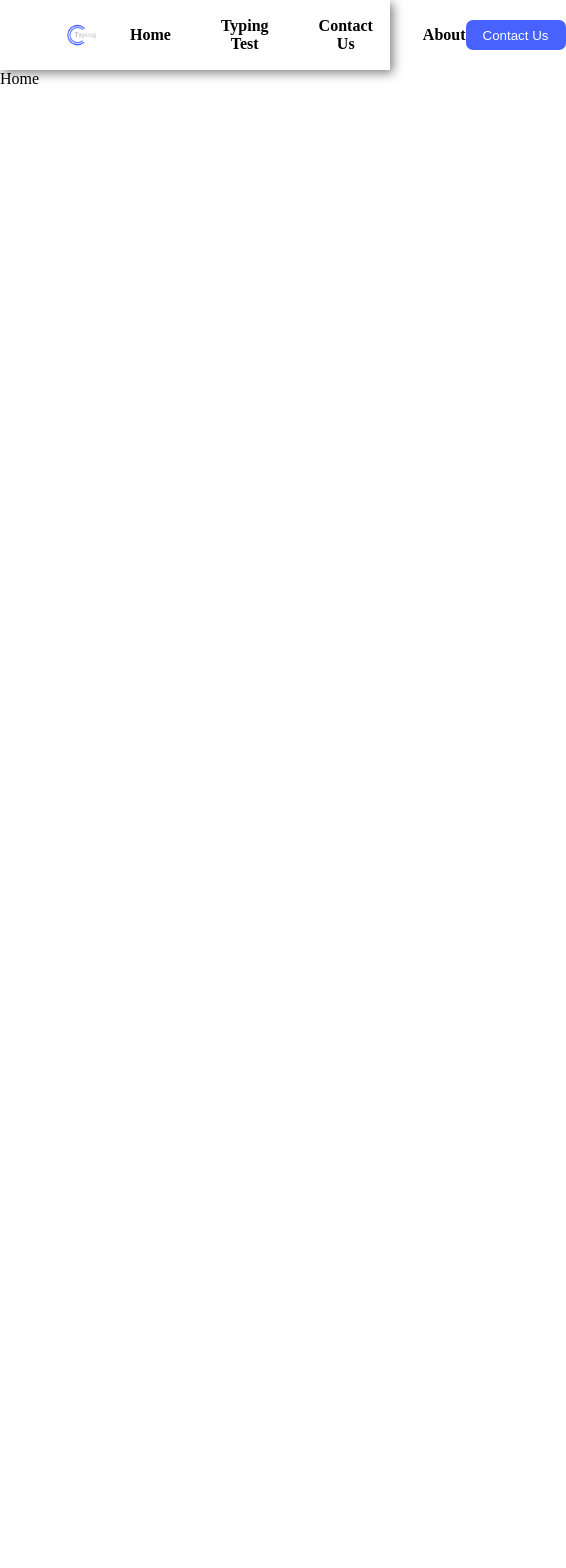
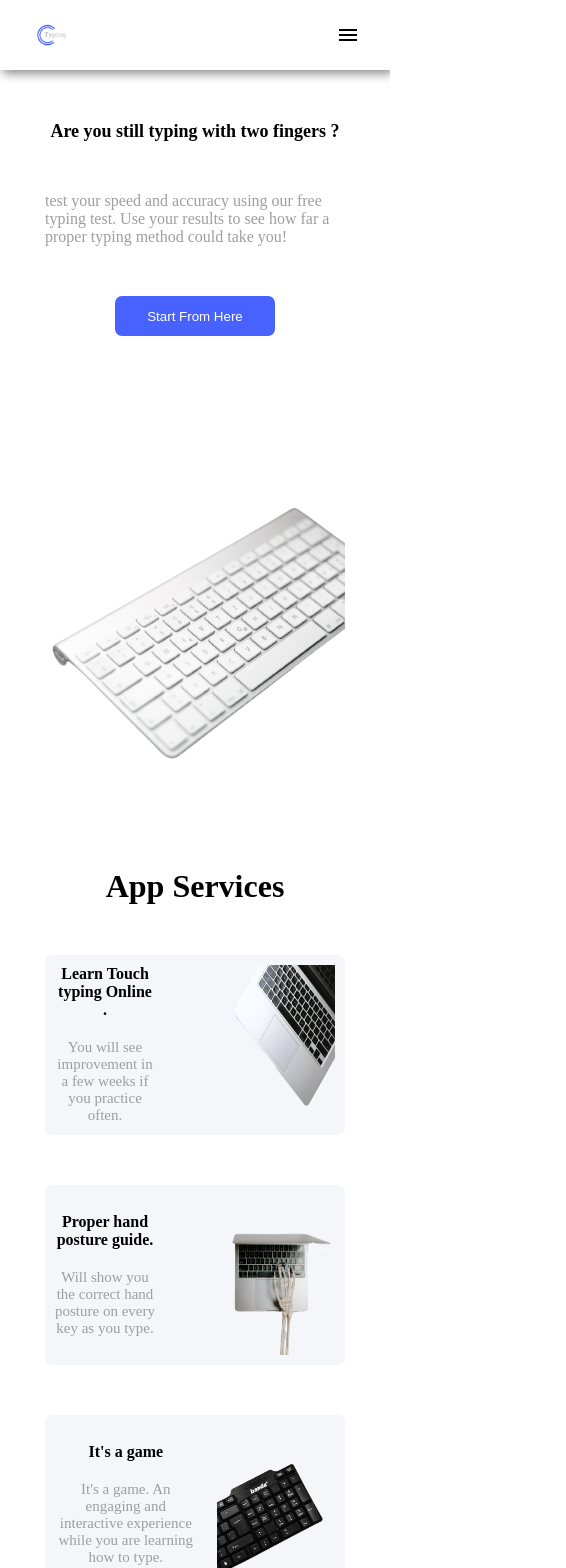
Before and after one commit to ibrahim2375/typing-test, a React (Create React App) app: page / in a window 390 px wide. Shown: the top 1568 px of the page, 566 px wide, since content can reach past the window. Before the commit the page ends 844 px from the top, so only its background shows below. Built offline with nearby package versions, Linux system fonts and the light colour scheme.

Commit message:
finished services and landing home

```diff
--- a/package.json
+++ b/package.json
@@ -3,6 +3,10 @@
   "version": "0.1.0",
   "private": true,
   "dependencies": {
+    "@emotion/react": "^11.7.1",
+    "@emotion/styled": "^11.6.0",
+    "@mui/icons-material": "^5.4.1",
+    "@mui/material": "^5.4.1",
     "@testing-library/jest-dom": "^5.16.2",
     "@testing-library/react": "^12.1.2",
     "@testing-library/user-event": "^13.5.0",
--- a/src/App.css
+++ b/src/App.css
@@ -8,6 +8,7 @@
   border: none;
   outline: none;
 }
+
 /* Header style */
 .App header {
   padding: 0 var(--padding);
@@ -27,22 +28,23 @@
   height: var(--logoHeight);
 }
 /* links style */
-.App .links ul {
+.App ul {
   display: flex;
   justify-content: center;
   align-items: center;
   gap: var(--gap);
 }
-.App .links ul li {
+.App ul li {
   text-align: center;
   cursor: pointer;
   font-weight: bold;
+
 }
-.App .links ul li .link {
+.App ul li .link {
   text-decoration: none;
   color: var(--titleColor);
 }
-.App .links ul li .link:hover {
+.App ul li .link:hover {
   color: var(--seconColor);
 }
 .App .contactUs {
@@ -66,3 +68,51 @@
   color: var(--seconColor);
   cursor: pointer;
 }
+.App .menu {
+  display: none;
+}
+
+@media (max-width: 768px) {
+  .App header {
+    padding: 0 30px;
+  }
+  /* links style */
+  .App ul {
+    flex-direction: row;
+  }
+  .App .contactUs .btn-contact {
+    display: none;
+  }
+}
+
+@media (max-width: 480px) {
+  .App header {
+    position: relative;
+  }
+  .App ul {
+    display: none;
+    width: 100%;
+    position: absolute;
+    background-color: var(--mainColor);
+    right: 0px;
+    top: 73px;
+   box-shadow: 0px 0px 10px rgba(0, 0, 0, 0.5);;
+    border-radius: var(--borderRadius);
+    -webkit-border-radius: var(--borderRadius);
+    -moz-border-radius: var(--borderRadius);
+    -ms-border-radius: var(--borderRadius);
+    -o-border-radius: var(--borderRadius);
+  }
+  .App ul li {
+    padding: 20px;
+  }
+  .App .menu {
+    display: block;
+    position: absolute;
+    right: 30px;
+    top: calc(var(--logoHeight) / 2px);
+  }
+  /* .App .menu:hover + ul {
+    display: block;
+  } */
+}
--- a/src/App.js
+++ b/src/App.js
@@ -1,4 +1,4 @@
-import React from 'react';
+import React, { useState, useRef, useEffect } from 'react';
 import {
   BrowserRouter as Router,
   Routes,
@@ -10,34 +10,49 @@ import logo from './img/logo.png';
 import Home from './components/Home.js';
 import Typing from './components/TypingTest';
 import About from './components/About';
+import MenuIcon from '@mui/icons-material/Menu';
 function App() {
+  const divRef = useRef(null);
+  const showList = () => {
+    if (window.innerWidth <= 480) {
+      divRef.current.style.display === 'block' ? divRef.current.style.display = 'none' : divRef.current.style.display = 'block';
+    }
+  }
+  useEffect(() => {
+    if (window.innerWidth <= 480) {
+      window.onscroll = () => {
+        divRef.current.style.display = 'none';
+      }
+
+    }
+
+  }, [])
+
   return (
-    <div className="App">
+    <div className="App" >
       <Router>
         <header>
           <div className="logo">
             <img src={logo} alt="Logo" name="logo" />
           </div>
-          <div className="links">
-            <ul>
-              <li><Link to="/" className="link">Home</Link></li>
-              <li><Link to="/typing" className="link">Typing Test</Link></li>
-              <li>Contact Us</li>
-              <li><Link to="/about" className="link">About</Link></li>
-            </ul>
-          </div>
+          <MenuIcon className="menu" onClick={showList} />
+          <ul ref={divRef} >
+            <li><Link to="/" className="link">Home</Link></li>
+            <li><Link to="/typing" className="link">Typing Test</Link></li>
+            <li>Contact Us</li>
+            <li><Link to="/about" className="link">About</Link></li>
+          </ul>
           <div className="contactUs">
             <button className="btn-contact">Contact Us</button>
           </div>
         </header>
         <Routes>
-          <Route exact="true" path="/" element={<Home />}></Route>
+          <Route exact path="/" element={<Home />}></Route>
           <Route path="/typing" element={<Typing />}></Route>
           <Route path="/about" element={<About />}></Route>
-
         </Routes>
       </Router>
-    </div >
+    </div>
 
   );
 }
--- a/src/components/Home.js
+++ b/src/components/Home.js
@@ -1,8 +1,84 @@
-import React from 'react'
+import React, { useState } from 'react'
+import '../css/Home.css';
+import Landing from '../img/Home landing.png'
+import Services from './Services';
+import img1 from '../img/services1.png';
+import img2 from '../img/services2.png';
+import img3 from '../img/services3.png';
+import img4 from '../img/services4.png';
 
 function Home() {
+    const [data, setdata] = useState([
+        {
+            id: 1,
+            title: "Learn Touch typing Online  .",
+            description: "You will see improvement in a few weeks if you practice often.",
+            img: img1
+        },
+        {
+            id: 2,
+            title: "Proper hand posture guide.",
+            description: "Will show you the correct hand posture on every key as you type.",
+            img: img2
+        },
+        {
+            id: 3,
+            title: "It's a game",
+            description: "It's a game. An engaging and interactive experience while you are learning how to type.",
+            img: img3
+        },
+        {
+            id: 4,
+            title: "How do you type faster?",
+            description: "To type faster, you need to learn how to position yourself correctly, use all your fingers, hit the right keys without looking and avoid making mistakes.",
+            img: img4
+        }
+    ])
+
     return (
-        <div>Home</div>
+        <div className="container">
+            <div className="home">
+                <div className="landingInfo">
+                    <p className="title">Are you still typing
+                        with two fingers ?</p>
+                    <p className="description">
+                        test your speed and accuracy using our free
+                        typing test. Use your results to see how far
+                        a proper typing method could take you!
+                    </p>
+                    <button className="btn-start">Start From Here</button>
+                </div>
+                <div className="landingImage">
+                    <img src={Landing} alt="LandingImage" />
+                </div>
+            </div>
+            <div className="services">
+                <div className="head">
+                    <h1>App Services</h1>
+                </div>
+                <div className="blocks">
+                    {
+                        data.map((d) => {
+
+                            return (
+                                <>
+                                    <Services key={d.id} title={d.title} description={d.description} img={d.img} />
+                                </>
+                            )
+                        })
+                        // })
+                    }
+
+
+                </div>
+            </div>
+            <div className="typing">
+                <h1 style={{ textAlign: 'center' }}>Test Typing</h1>
+                <div className="typingTest">
+
+                </div>
+            </div>
+        </div>
     )
 }
 
--- /dev/null
+++ b/src/components/Services.js
@@ -0,0 +1,16 @@
+import React from 'react'
+import '../css/Services.css'
+
+function Services(props) {
+    return (
+        <div className="block">
+            <div className="text">
+                <h2>{props.title}</h2>
+                <p>{props.description}</p>
+            </div>
+            <img className="imgServices" src={props.img} alt="img of service" />
+        </div>
+    )
+}
+
+export default Services;
--- /dev/null
+++ b/src/css/Home.css
@@ -0,0 +1,124 @@
+@import url("./Variable.css");
+.container {
+  padding-left: var(--padding);
+  padding-right: var(--padding);
+}
+.home {
+  width: var(--genralRange);
+  height: calc(100vh - 70px);
+  display: flex;
+  align-items: center;
+  justify-content: center;
+  flex-wrap: wrap;
+  margin-bottom: 80px;
+}
+/* text style */
+.home .landingInfo {
+  display: flex;
+  flex-direction: column;
+  align-items: center;
+  justify-content: center;
+  gap: var(--gap);
+  width: 600px;
+}
+.home .landingInfo .title {
+  font-size: var(--titleSize);
+  font-weight: bold;
+  color: var(--titleColor);
+}
+.home .landingInfo .description {
+  color: var(--textColor);
+}
+/* btn style */
+.home .landingInfo .btn-start {
+  background-color: var(--seconColor);
+  color: var(--mainColor);
+  width: var(--btnWidthStart);
+  height: var(--btnHeightStart);
+  border-radius: var(--borderRadius);
+  -webkit-border-radius: var(--borderRadius);
+  -moz-border-radius: var(--borderRadius);
+  -ms-border-radius: var(--borderRadius);
+  -o-border-radius: var(--borderRadius);
+}
+.home .landingInfo .btn-start:hover {
+  background-color: var(--mainColor);
+  color: var(--seconColor);
+  cursor: pointer;
+}
+.home .landingImage > img {
+  object-fit: cover;
+}
+.container .services {
+  height: 100vh;
+  width: 100%;
+  display: flex;
+  justify-content: center;
+  flex-direction: column;
+  text-align: center;
+  gap: var(--gap);
+}
+.services .blocks {
+  display: flex;
+  justify-content: center;
+  align-items: center;
+  gap: var(--gap);
+  flex-wrap: wrap;
+}
+/* for mobile */
+@media (max-width: 1200px) {
+  .home .landingInfo .title {
+    font-size: 48px;
+  }
+  .container .home .landingImage > img {
+    width: 500px;
+    height: 300px;
+  }
+}
+@media (max-width: 1024px) {
+  .home .landingInfo .title {
+    font-size: 36px;
+  }
+}
+@media (max-width: 860px) {
+  .home {
+    /* flex-direction: column; */
+    gap: var(--gap);
+  }
+  .home .landingInfo {
+    width: 500px;
+  }
+}
+@media (max-width: 768px) {
+  .container {
+    padding-left: 30px;
+    padding-right: 30px;
+  }
+  .home .landingInfo .title {
+    font-size: 24px;
+  }
+
+  .home .landingInfo {
+    width: 400px;
+  }
+  .container .home .landingImage > img {
+    width: 400px;
+    height: 300px;
+  }
+}
+@media (max-width: 480px) {
+  .container {
+    padding-left: 10px;
+    padding-right: 10px;
+  }
+  .home .landingInfo .title {
+    font-size: 18px;
+  }
+  .home .landingInfo {
+    width: 300px;
+  }
+  .container .home .landingImage > img {
+    width: 300px;
+    height: 300px;
+  }
+}
--- /dev/null
+++ b/src/css/Services.css
@@ -0,0 +1,53 @@
+@import url("./Variable.css");
+.block {
+  display: flex;
+  justify-content: center;
+  align-items: center;
+  padding: 10px 10px;
+  gap: 20px;
+  width: 600px;
+  background-color: var(--thirdColor);
+  border-radius: var(--borderRadius);
+}
+.block .text {
+  display: flex;
+  justify-content: center;
+  align-items: center;
+  flex-direction: column;
+  gap: 20px;
+}
+.block .text h2 {
+  font-size: 24px;
+  font-weight: bold;
+}
+.block .text p {
+  font-size: 15px;
+  color: var(--textColor);
+  overflow: hidden;
+}
+.block .imgServices {
+  object-fit: center;
+  width: 250px;
+  height: 250px;
+}
+
+@media (max-width: 768px) {
+  .block {
+    width: 500px;
+  }
+  .block .text h2 {
+    font-size: 18px;
+  }
+  .block .imgServices {
+    width: 160px;
+    height: 160px;
+  }
+}
+@media (max-width: 480px) {
+  .block {
+    width: 300px;
+  }
+  .block .text h2 {
+    font-size: 16px;
+  }
+}
--- a/src/css/Variable.css
+++ b/src/css/Variable.css
@@ -3,7 +3,8 @@
   --seconColor: #4762ff;
   --thirdColor: #f4f6fa;
   --titleColor: black;
-  --textColor: #333333;
+  --textColor: #9e9e9e;
+  --titleSize:64px;
   --genralRange: 100%;
   --borderRadius:7px;
   --padding: 60px;
@@ -12,4 +13,7 @@
   --logoHeight: 70px;
   --btnWidth:100px;
   --btnHeight:30px;
+  --btnWidthStart:160px;
+  --btnHeightStart:40px;
+  --marginTop:100px;
 }
```
Also changed, not shown: src/services.json (added, +26 -0 lines), 1 other file (tests, documents, lock files or other folders).
